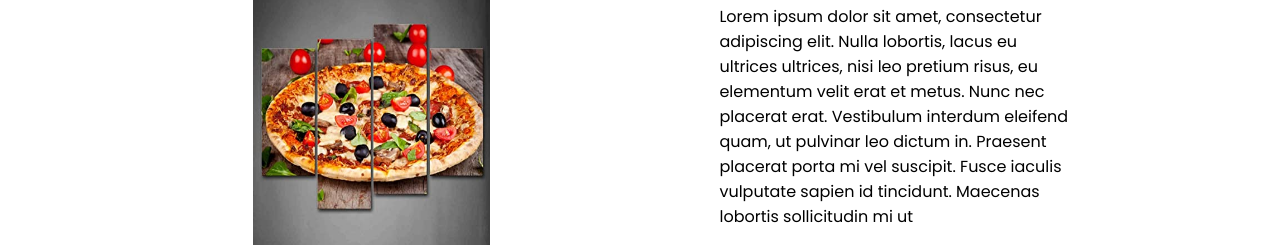
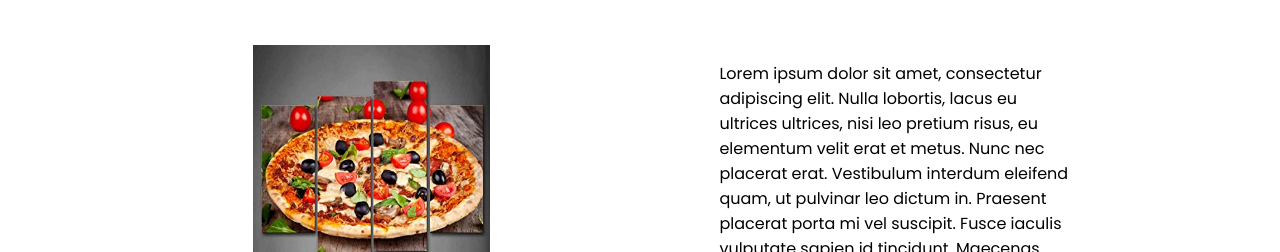
Before and after one commit to Mindo-Joseph/restaurant-page, a website built with webpack: page dist/index.html in a window 1280 px wide. Shown: the part 300-552 px from the top of the page. Built offline with nearby package versions, Linux system fonts and the light colour scheme.

Commit message:
Render about section

```diff
--- a/package.json
+++ b/package.json
@@ -24,6 +24,7 @@
     "eslint": "^7.8.1",
     "eslint-config-airbnb-base": "^14.2.0",
     "eslint-plugin-import": "^2.22.0",
+    "file-loader": "^6.1.0",
     "style-loader": "^1.2.1",
     "webpack": "^4.44.1",
     "webpack-cli": "^3.3.12"
--- a/src/pageload.js
+++ b/src/pageload.js
@@ -1,3 +1,6 @@
+import Plate from './img/plate.jpeg';
+import FramedFood from './img/framedfood.jpg';
+
 export default function addcontents() {
   const nav = document.createElement('nav');
   const logo = document.createElement('h4');
@@ -32,10 +35,34 @@ export default function addcontents() {
   introText.appendChild(supportText);
   introSection.appendChild(introText);
   // Introduction image
+
   const introImage = document.createElement('div');
   introImage.className = 'intro-image';
+  const plate = new Image();
+  plate.src = Plate;
+  introImage.appendChild(plate);
+  introSection.appendChild(introImage);
+  // About section
+  const about = document.createElement('div');
+  about.className = 'about';
+  const framedImage = new Image();
+  framedImage.src = FramedFood;
+  about.appendChild(framedImage);
+  const aboutText = document.createElement('div');
+  aboutText.className = 'about-text';
+  const paragraph = document.createElement('p');
+  paragraph.textContent = `Lorem ipsum dolor sit amet, consectetur adipiscing elit. Nulla
+  lobortis, lacus eu ultrices ultrices, nisi leo pretium risus, eu
+  elementum velit erat et metus. Nunc nec placerat erat. Vestibulum
+  interdum eleifend quam, ut pulvinar leo dictum in. Praesent
+  placerat porta mi vel suscipit. Fusce iaculis vulputate sapien id
+  tincidunt. Maecenas lobortis sollicitudin mi ut`;
+  aboutText.appendChild(paragraph);
+  about.appendChild(aboutText);
   const content = document.getElementById('content');
   nav.appendChild(linksSection);
   content.appendChild(nav);
-  content.appendChild(introSection);
+  main.appendChild(introSection);
+  main.appendChild(about);
+  content.appendChild(main);
 }
--- a/webpack.config.js
+++ b/webpack.config.js
@@ -15,6 +15,12 @@ module.exports = {
           'css-loader',
         ],
       },
+      {
+        test: /\.(png|jpg|jpeg|svg)$/,
+        use: [
+          'file-loader',
+        ],
+      },
     ],
   },
 };
```
Also changed, not shown: dist/2fddeb0645ee463ba694260f27d952de.jpeg (added), dist/dfd3fa5f566fdea61580abe00d70d9bc.jpg (added), dist/index.html, dist/main.js, src/img/framedfood.jpg (renamed from dist/img/framedfood.jpg), src/img/plate.jpeg (renamed from dist/img/plate.jpeg), 1 other file.
